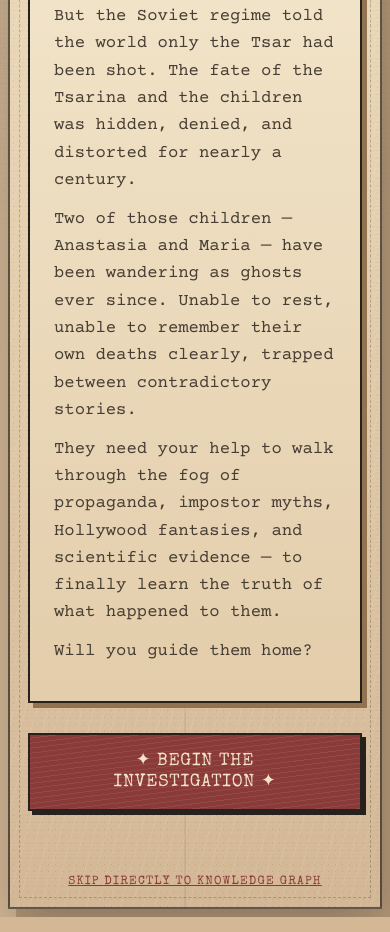
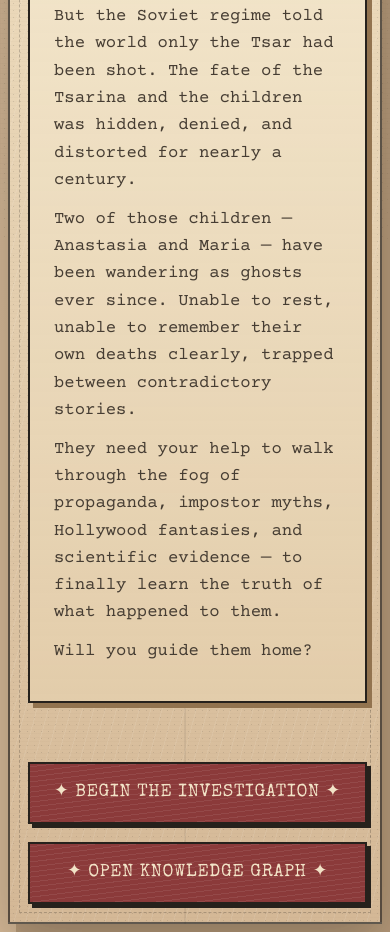
Before and after one commit to DonkEyJo6Rmp4/1142_DTAI_DHA002, a website built with Vite: page index.html in a window 390 px wide. Shown: the part 605-1537 px from the top of the page. Built offline with nearby package versions, Linux system fonts and the light colour scheme; a web font is replaced by a local one.

Commit message:
Add direct knowledge graph route

```diff
--- a/src/main.js
+++ b/src/main.js
@@ -9,9 +9,22 @@ import { GRAPH_NODES, GRAPH_EDGES } from './data/graphData.js';
 
 const GRAPH_LINKS = GRAPH_EDGES;
 const BACKGROUND_MUSIC_SRC = `${import.meta.env.BASE_URL}Music/Tchaikovsky - The Seasons - 10 - October - Autumn Song - Op. 37a  Royalty Free Classical Music.mp3`;
+const KNOWLEDGE_GRAPH_PATH = `${import.meta.env.BASE_URL}KnowledgeGraph`;
 
 let backgroundMusic = null;
 let backgroundMusicInitialized = false;
+
+function isKnowledgeGraphRoute() {
+  const pathname = window.location.pathname.replace(/\/+$/, '');
+  const knowledgePath = KNOWLEDGE_GRAPH_PATH.replace(/\/+$/, '');
+  return pathname === knowledgePath;
+}
+
+function setRoute(path) {
+  if (window.location.pathname !== path) {
+    window.history.pushState({}, '', path);
+  }
+}
 
 function setupBackgroundMusic() {
   if (backgroundMusicInitialized) return;
@@ -35,7 +48,7 @@ function setupBackgroundMusic() {
 
 // ---- Application State ----
 let state = {
-  screen: 'prologue', // 'prologue' | 'era_transition' | 'era_intro' | 'game' | 'response' | 'ending' | 'graph'
+  screen: isKnowledgeGraphRoute() ? 'graph' : 'prologue', // 'prologue' | 'era_transition' | 'era_intro' | 'game' | 'response' | 'ending' | 'graph'
   eraIndex: 0,
   questionIndex: 0,
 
@@ -151,14 +164,13 @@ function renderPrologue() {
         ${PROLOGUE.narration.map((p, idx) => `<p style="animation-delay: ${idx * 0.4}s">${p}</p>`).join('')}
       </div>
 
-      <button class="continue-btn begin-btn" style="animation-delay: ${PROLOGUE.narration.length * 0.4}s; font-size: 1.1rem; padding: 1rem 3rem;">
-        ✦ BEGIN THE INVESTIGATION ✦
-      </button>
-
-      <div style="margin-top: 30px; animation-delay: ${(PROLOGUE.narration.length + 1) * 0.4}s" class="fade-in">
-        <a href="#" class="graph-bypass-link" style="font-family: var(--font-ui); font-size: 0.75rem; color: var(--blood-red); text-decoration: underline; letter-spacing: 0.1em; text-transform: uppercase;">
-          Skip directly to Knowledge Graph
-        </a>
+      <div class="prologue-actions fade-in" style="animation-delay: ${PROLOGUE.narration.length * 0.4}s;">
+        <button class="continue-btn begin-btn prologue-action-btn">
+          ✦ BEGIN THE INVESTIGATION ✦
+        </button>
+        <button class="continue-btn begin-btn prologue-action-btn graph-bypass-link">
+          ✦ OPEN KNOWLEDGE GRAPH ✦
+        </button>
       </div>
     </div>
   `;
@@ -650,6 +662,7 @@ function setupPrologueListeners() {
     btn.addEventListener('click', () => {
       state.screen = 'era_transition';
       state.eraIndex = 0;
+      setRoute(import.meta.env.BASE_URL);
       render();
     });
   }
@@ -660,6 +673,7 @@ function setupPrologueListeners() {
       e.preventDefault();
       state.screen = 'graph';
       state.selectedNodeId = null;
+      setRoute(KNOWLEDGE_GRAPH_PATH);
       render();
     });
   }
@@ -774,6 +788,7 @@ function setupEndingListeners() {
     exploreBtn.addEventListener('click', () => {
       state.screen = 'graph';
       state.selectedNodeId = null;
+      setRoute(KNOWLEDGE_GRAPH_PATH);
       render();
     });
   }
@@ -785,6 +800,7 @@ function setupEndingListeners() {
       state.eraIndex = 0;
       state.questionIndex = 0;
       state.wrongChoices.clear();
+      setRoute(import.meta.env.BASE_URL);
       render();
     });
   }
@@ -796,6 +812,7 @@ function setupGraphListeners() {
   if (backBtn) {
     backBtn.addEventListener('click', () => {
       state.screen = 'prologue';
+      setRoute(import.meta.env.BASE_URL);
       render();
     });
   }
--- a/src/style.css
+++ b/src/style.css
@@ -312,6 +312,22 @@ a {
   background:
     repeating-linear-gradient(-7deg, rgba(255, 255, 255, 0.08) 0 1px, transparent 1px 5px),
     var(--blood-red);
+}
+
+.prologue-actions {
+  display: grid;
+  grid-template-columns: repeat(2, minmax(340px, 1fr));
+  gap: 18px;
+  width: min(100%, 980px);
+  margin-top: 1.8rem;
+}
+
+.prologue-action-btn {
+  width: 100%;
+  min-height: 62px;
+  padding: 1rem 1.5rem;
+  font-size: 1.1rem;
+  white-space: nowrap;
 }
 
 .graph-bypass-link,
@@ -966,6 +982,11 @@ a {
     width: calc(100% - 24px);
   }
 
+  .prologue-actions {
+    grid-template-columns: 1fr;
+    width: min(100%, 480px);
+  }
+
   .ghost-panel,
   .npc-panel {
     min-height: auto;
@@ -993,6 +1014,11 @@ a {
     column-count: 1;
   }
 
+  .prologue-actions {
+    grid-template-columns: 1fr;
+    width: min(100%, 360px);
+  }
+
   .ghost-characters {
     gap: 12px !important;
   }
```
Also changed, not shown: .github/workflows/deploy.yml.
